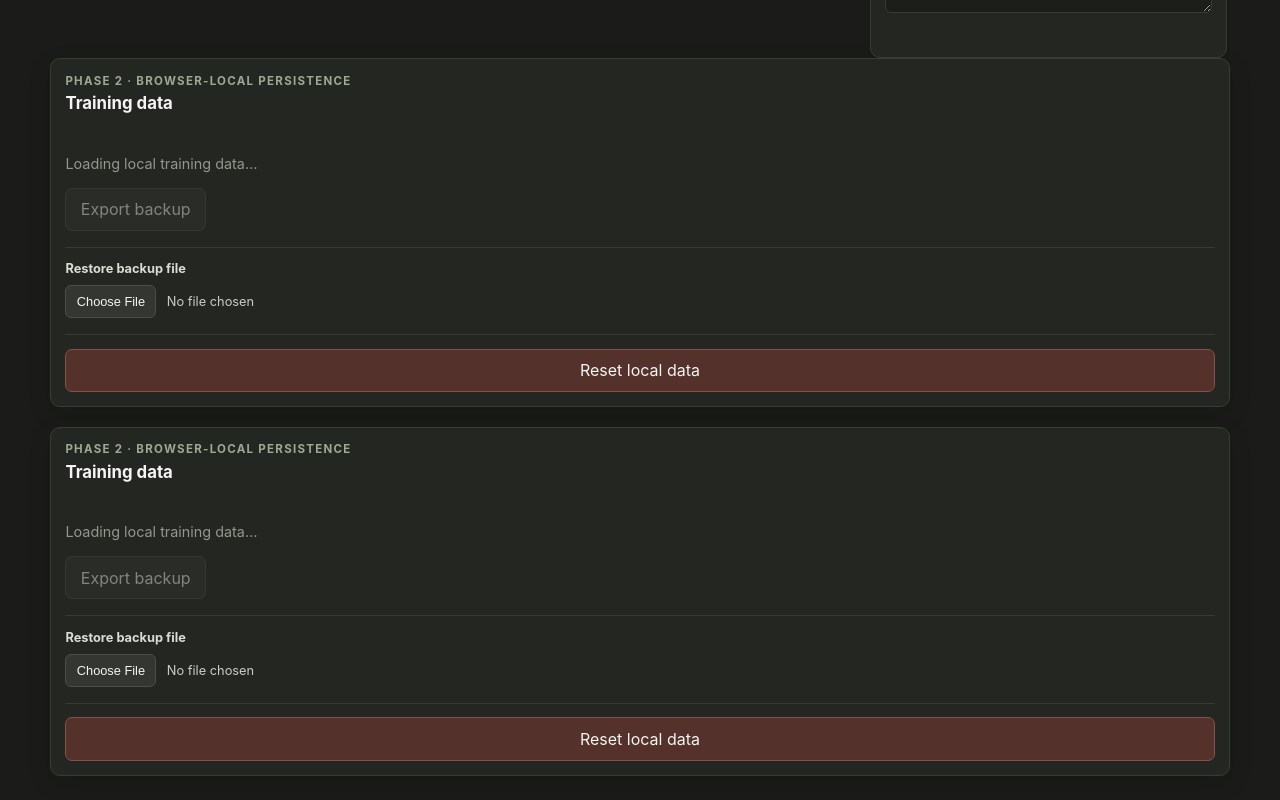
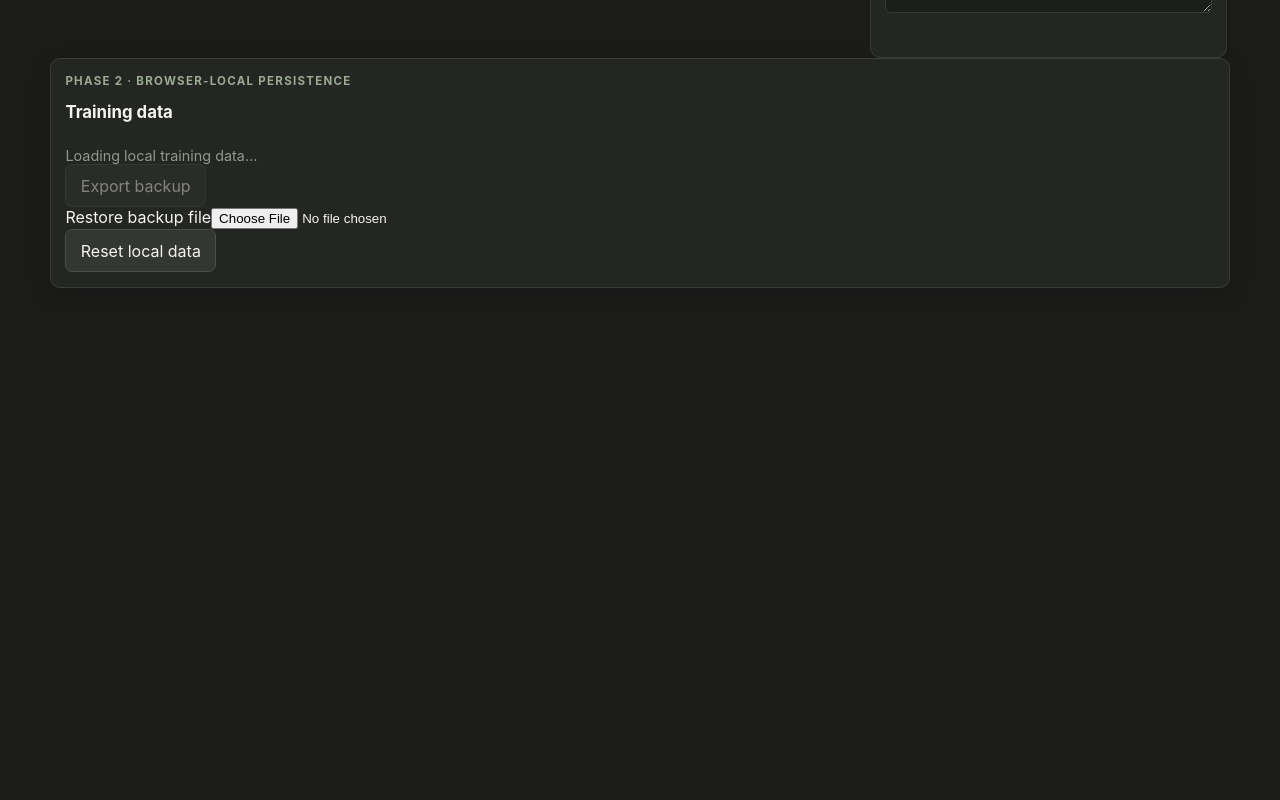
Before and after one commit to marcg129/chess-decision-trainer, a React (Vite) app: page / in a window 1280 px wide. Shown: the part 763-1563 px from the top of the page. After the commit the page ends 1071 px from the top, so only its background shows below. Built offline with nearby package versions, Linux system fonts and the light colour scheme.

Commit message:
fix: keep training data composition inside app

```diff
--- a/src/main.tsx
+++ b/src/main.tsx
@@ -1,9 +1,7 @@
 import { StrictMode } from 'react';
 import { createRoot } from 'react-dom/client';
 import App from './App';
-import { TrainingDataPanel } from './components/TrainingDataPanel';
 import './styles.css';
-import './trainingData.css';
 
 const root = document.getElementById('root');
 if (!root) throw new Error('Missing #root element');
@@ -11,8 +9,5 @@ if (!root) throw new Error('Missing #root element');
 createRoot(root).render(
   <StrictMode>
     <App />
-    <div className="app-shell training-data-shell">
-      <TrainingDataPanel />
-    </div>
   </StrictMode>,
 );
```
